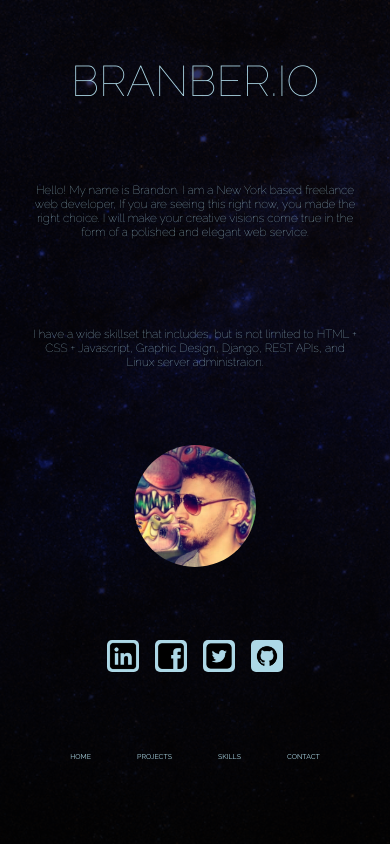
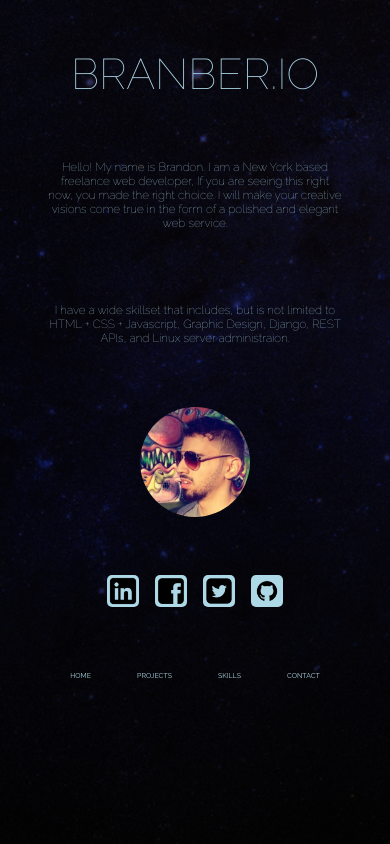
Before and after one commit to BranBer/MyPortfolioSite, a React (Create React App) app: page / in a window 390 px wide. Built offline with nearby package versions, Linux system fonts and the light colour scheme.

Commit message:
More intro page and nav bar changes

```diff
--- a/src/Components/GlobalNav/GlobalNav.module.scss
+++ b/src/Components/GlobalNav/GlobalNav.module.scss
@@ -22,7 +22,7 @@
             position: relative;
             display: block;
             color: $base-color;
-            font-size: 20px;
+            font-size: 18px;
             transition: font-size 1s ease-in-out;
             padding: .5em;
             margin: .5em;
@@ -94,6 +94,12 @@
             transition: transform .25s linear;
         }
 
+        @media only screen and (max-width: 1000px) {
+            .NavOption{
+                font-size: 2vw;
+            }
+        }
+
         @media only screen and (max-width: 768px) {
             column-gap: 1em;
 
--- a/src/Components/Intro/Intro.js
+++ b/src/Components/Intro/Intro.js
@@ -12,6 +12,7 @@ const Intro = (props) =>
         <div className = {styles.IntroContainer}>
 
             {/*Main Div*/}
+            <div className = {styles.IntroBackground}>
                 <div className = {styles.IntroContent}>
                     <h1>BRANBER.IO</h1>
 
@@ -47,6 +48,7 @@ const Intro = (props) =>
                     <br/>
                 </div>
             </div>
+        </div>
     );
 }
 
--- a/src/Components/Intro/Intro.module.scss
+++ b/src/Components/Intro/Intro.module.scss
@@ -33,27 +33,34 @@
 
 }
 
+.IntroBackground
+{
+    display: flex;
+    flex-direction: column;
+    align-items: center;
+    background-color: rgba(0,0,0,.6);
+    padding: 2em 2em 2em 2em;
+    width: 50%;
+}
+
 .IntroContent{
     //color: lightgoldenrodyellow;
-    padding: 2em 2em 2em 2em;
+
     display: flex;
     flex-direction: column;
     align-items: center;
     text-align: center;
     justify-content: space-around;
-    width: 40%;
-    height: 100%;
+    width: 100%;
+    height: 95%;
     color: $base-color;
     font-family: $primary-font;
     row-gap: 1em;
 
     //min-width: 600px;
 
-    background-color: rgba(0,0,0,.6);
-
-
     h1{
-        font-size: 5vw;
+        font-size: 5.5vw;
         font-weight: 150;
         margin: 0 0 0 0;
         transition: font-size 1s ease-in-out;
@@ -158,6 +165,16 @@
 }
 
 @media only screen and (max-width: 1200px) {
+    .IntroContent{
+        h1
+        {
+            font-size: 7vw;
+        }
+    }
+}
+
+
+@media only screen and (max-width: 1000px) {
 
     .IntroContainer{
         animation: spaceTravel 30s;
@@ -166,11 +183,15 @@
         animation-timing-function: ease-in-out;
     }
 
+    .IntroBackground{
+        width: 60%;
+    }
+
     .IntroContent{
-        width: 60%;
+        width: 100%;
         h1
         {
-            font-size: 7vw;
+            font-size: 7.5vw;
         }
 
         p{
@@ -188,8 +209,13 @@
 
 
     @media only screen and (max-width: 768px) {
+
+        .IntroBackground{
+            width: 100%;
+        }
+
         .IntroContent{
-            width: 100%;
+            width: 90%;
             h1
             {
                 font-size: 11vw;
```
Lines whose indentation alone changed are shown as unchanged.
